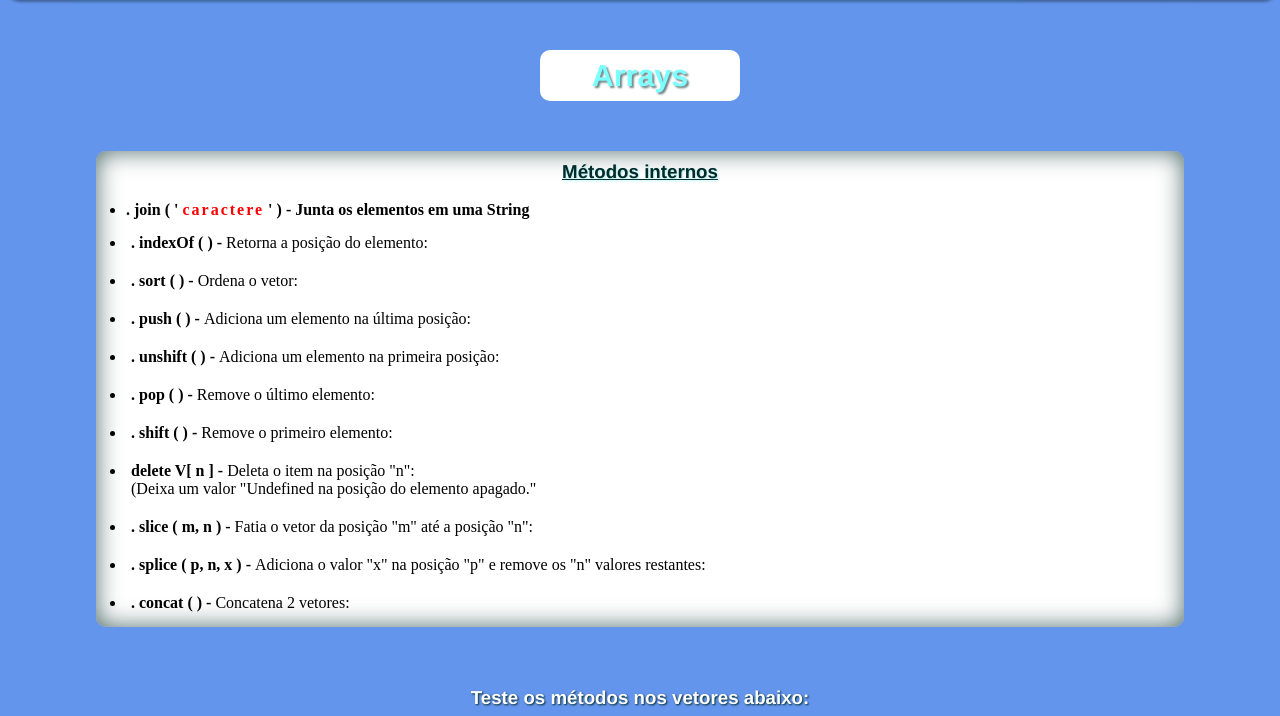
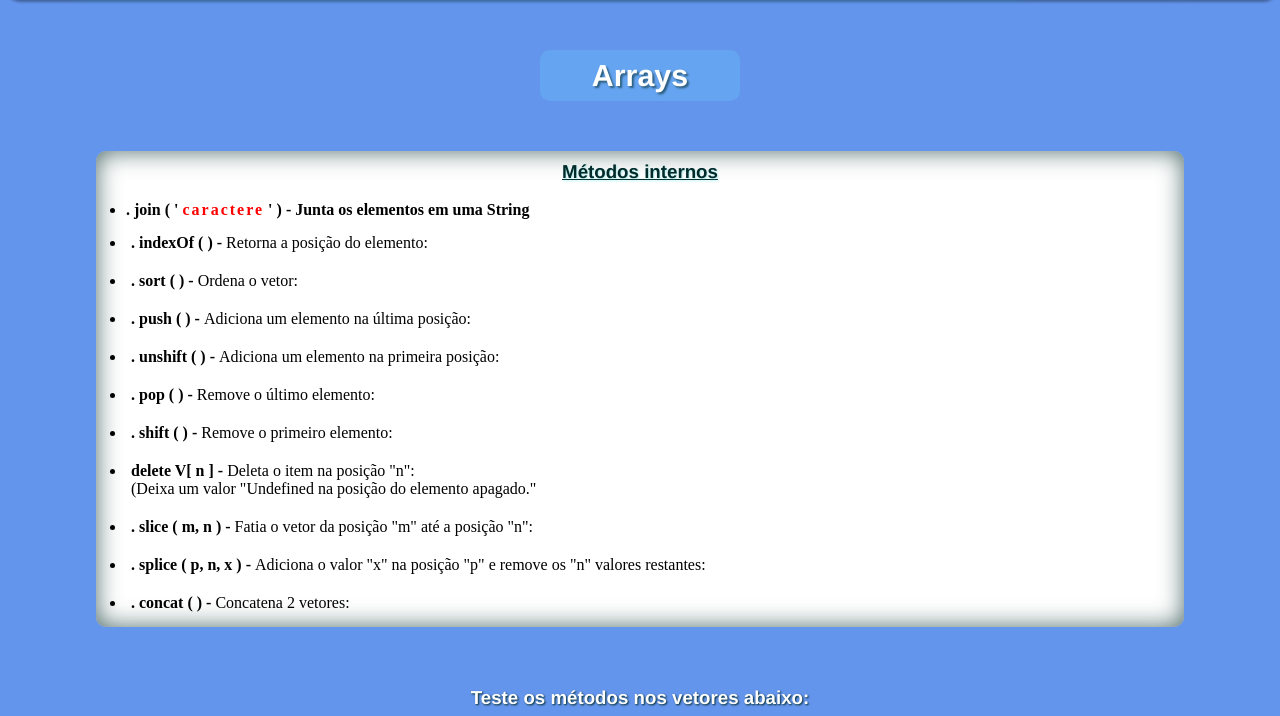
Before and after one commit to lfalvespe/estudos-javascript, a plain HTML site: page metodos-arrays/index.html in a window 1280 px wide. Shown: the part 84-800 px from the top of the page. Drawn offline with Linux system fonts and the light colour scheme.

Commit message:
Update style.css

```diff
--- a/metodos-arrays/style.css
+++ b/metodos-arrays/style.css
@@ -66,10 +66,10 @@ h2 {
     width: 200px;
     margin-top: 40px;
     padding: 8px;
-    background-color: white;
+    background-color: rgba(110, 255, 255, 0.136);
     text-align: center;
     font-size: 1.9em;
-    color: rgb(124, 255, 255);
+    color: white;
     font-family:'Franklin Gothic Medium', 'Arial Narrow', Arial, sans-serif ;
     text-shadow: 2px 2px 2px rgba(1, 43, 43, 0.564);
     border-radius: 10px;
```
